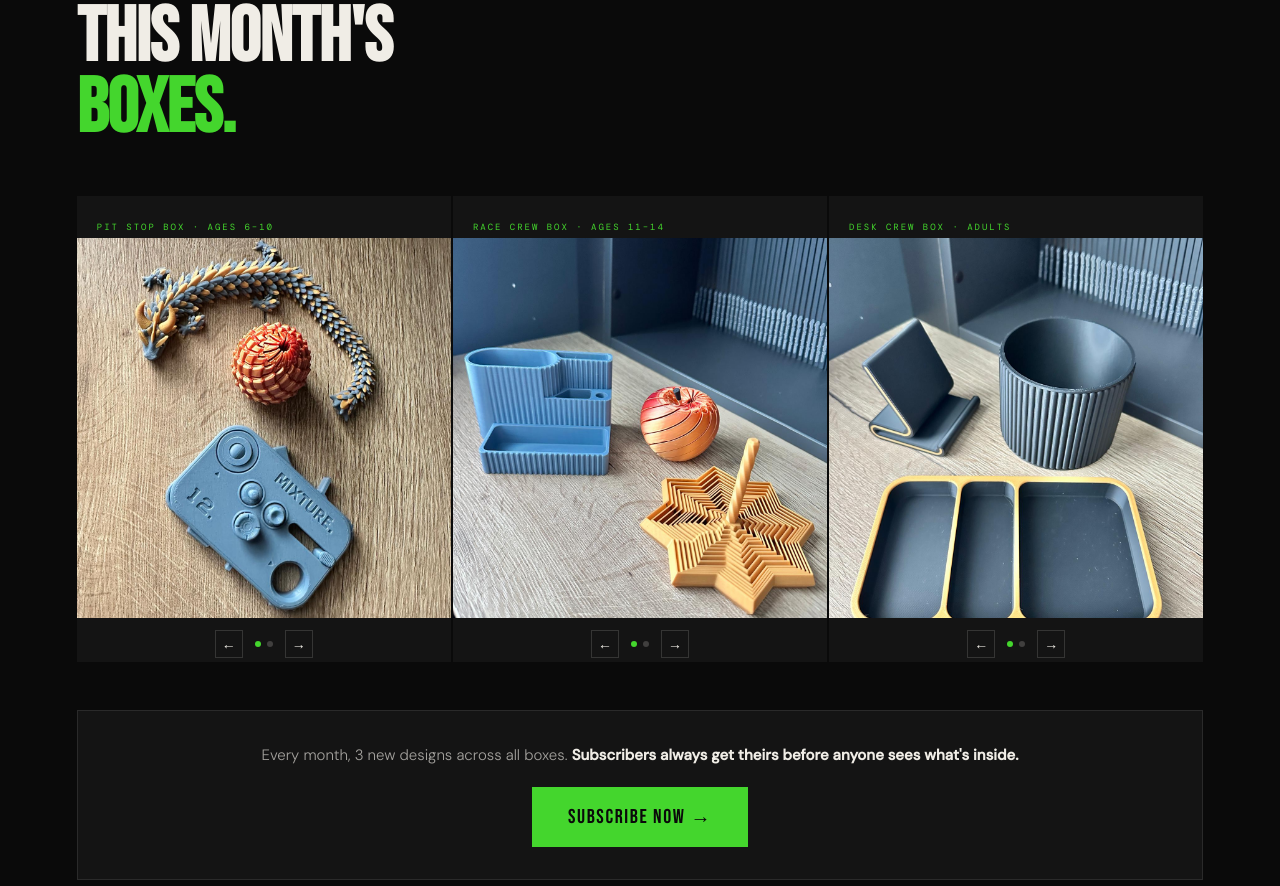
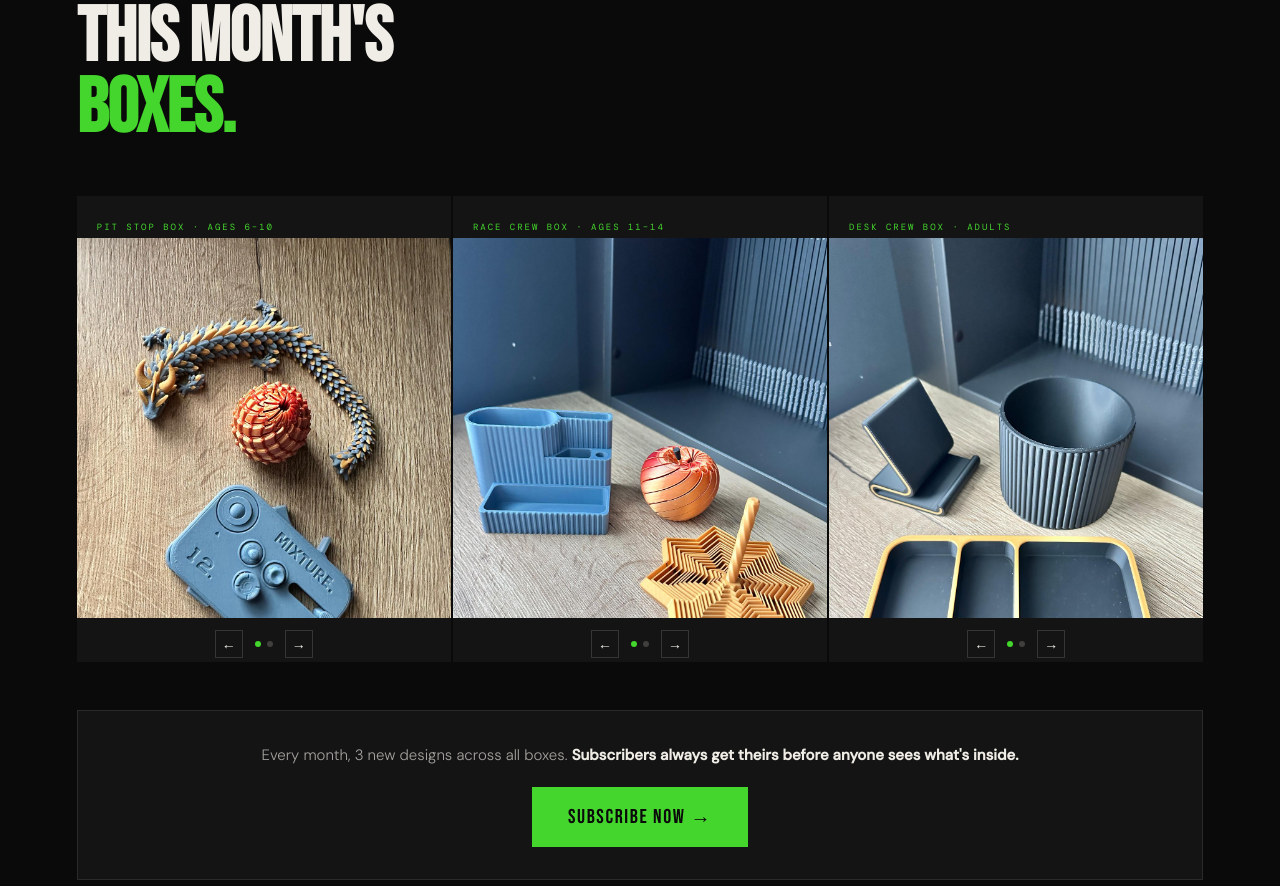
Before and after one commit to JCDias746/ed07-box, a plain HTML site: page index.html in a window 1280 px wide. Shown: the part 4063-4949 px from the top of the page. Drawn offline with nearby package versions, Linux system fonts and the light colour scheme.

Commit message:
Add files via upload

```diff
--- a/index.html
+++ b/index.html
@@ -483,7 +483,7 @@ footer { background: var(--black); border-top: 1px solid var(--grey2); padding:
 .carousel-track { display: flex; transition: transform 0.4s ease; }
 .carousel-slide { min-width: 100%; flex-shrink: 0; }
 .carousel-img-wrap { width: 100%; }
-.carousel-img { width: 100%; height: 380px; object-fit: cover; object-position: center; display: block; }
+.carousel-img { width: 100%; height: 380px; object-fit: cover; object-position: top; display: block; }
 .carousel-placeholder {
   width: 100%;
   height: 100%;
```
